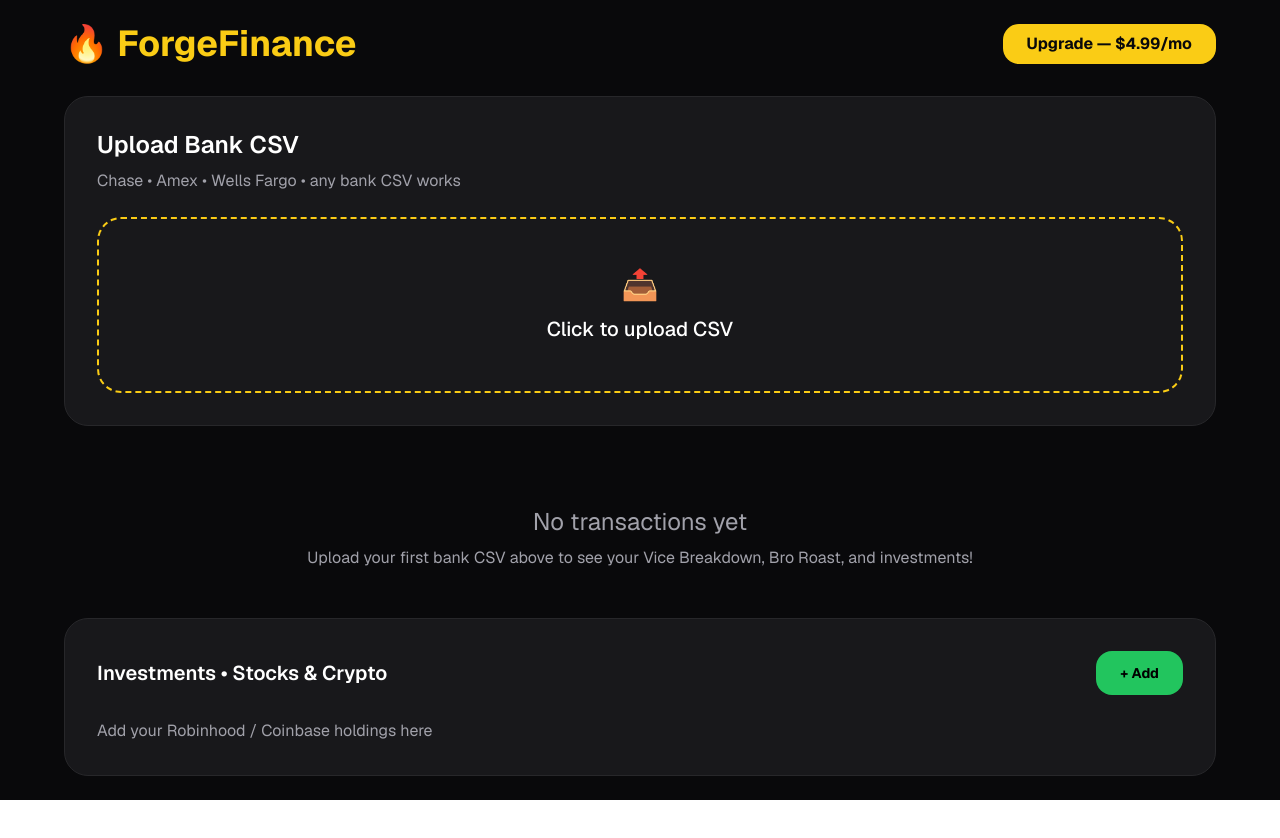
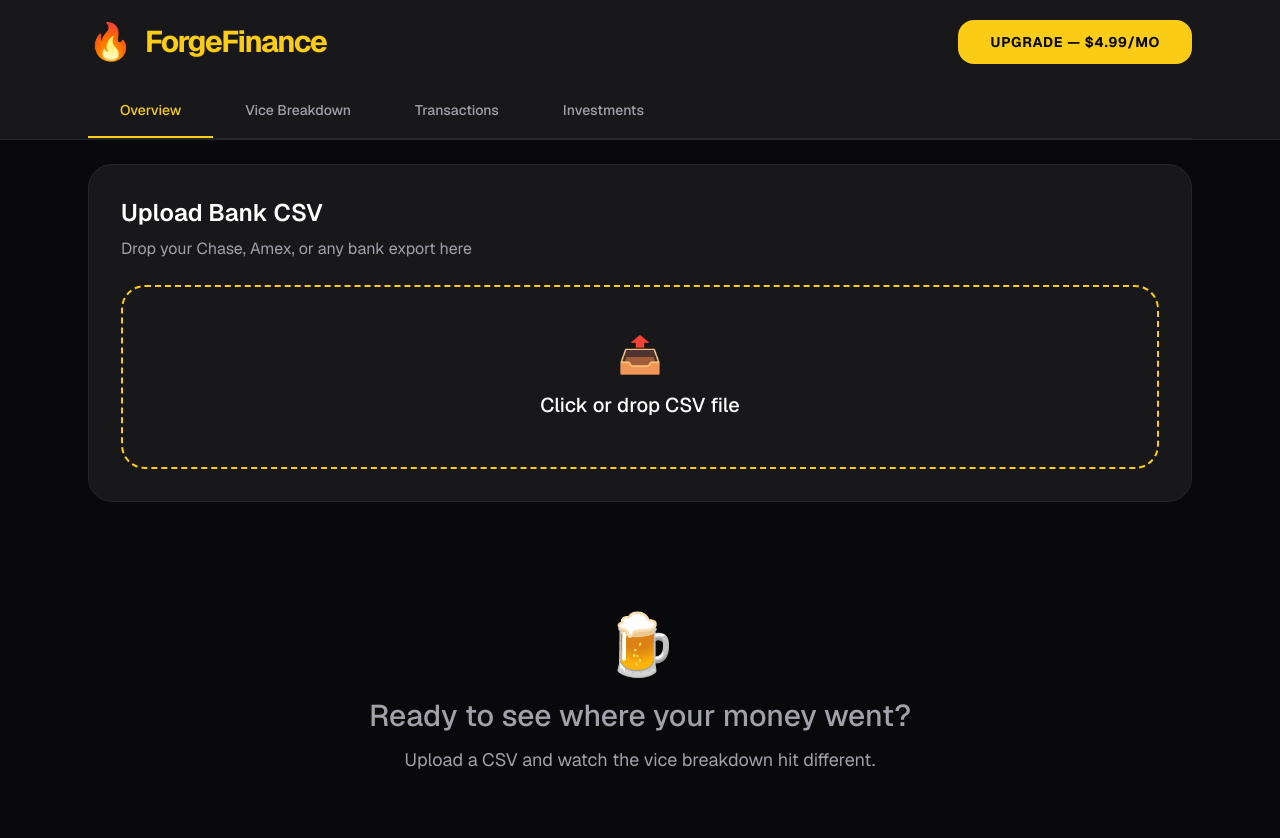
Before and after one commit to trae1357/forgefinance, a Next.js app: page / in a window 1280 px wide. Shown: the top 838 px of the page. Before the commit the page ends 800 px from the top, so only its background shows below. Built offline with nearby package versions, Linux system fonts and the light colour scheme.

Commit message:
Step 7: Premium boy-mode UI with tabs

```diff
--- a/app/page.tsx
+++ b/app/page.tsx
@@ -6,21 +6,19 @@ import { loadStripe } from '@stripe/stripe-js';
 export default function Home() {
   const [transactions, setTransactions] = useState<any[]>([]);
   const [fileName, setFileName] = useState('');
-  const [isPremium, setIsPremium] = useState(false);
-  const [investments, setInvestments] = useState<any[]>([]);
+  const [activeTab, setActiveTab] = useState<'overview' | 'breakdown' | 'transactions' | 'investments'>('overview');
+  const [isPremium] = useState(false); // we'll hook real premium later
 
   const STRIPE_PRICE_ID = 'price_1TRyJu0hatOTkfbRORpZ1I4I';
   const STRIPE_PUBLISHABLE_KEY = 'pk_test_51TRxiu0hatOTkfbRHoyNmPCEuLnGrHR8bMR8i0crPka4c5mn63tPSO9k0fZJH3NFa1vhtqrkf23JdQ5AcLcRjUyI00NYDwTqQQ';
 
   const categories = ['Beer', 'Vapes', 'Gambling', 'Dating', 'Food', 'Gas', 'Groceries', 'Women\'s Stuff', 'Investing', 'Other'];
 
-  // Load from localStorage
   useEffect(() => {
     const saved = localStorage.getItem('forgefinance_transactions');
     if (saved) setTransactions(JSON.parse(saved));
   }, []);
 
-  // Save to localStorage
   useEffect(() => {
     localStorage.setItem('forgefinance_transactions', JSON.stringify(transactions));
   }, [transactions]);
@@ -62,6 +60,8 @@ export default function Home() {
     return 'Other';
   };
 
+  const totalSpent = transactions.reduce((sum, t) => sum + Math.abs(t.amount), 0);
+
   const handleUpgrade = async () => {
     const stripe = await loadStripe(STRIPE_PUBLISHABLE_KEY);
     if (!stripe) return alert('Stripe failed to load');
@@ -73,130 +73,170 @@ export default function Home() {
     });
   };
 
-  const totalSpent = transactions.reduce((sum, t) => sum + Math.abs(t.amount), 0);
-
-  const addInvestment = () => {
-    const ticker = prompt('Ticker (AAPL, BTC, TSLA, etc.)?');
-    if (!ticker) return;
-    const value = parseFloat(prompt('Current value $ ?') || '0');
-    setInvestments([...investments, { ticker: ticker.toUpperCase(), value }]);
-  };
-
-  const exportCSV = () => {
-    if (transactions.length === 0) return;
-    const csv = ['Date,Description,Amount,Category,Merchant', ...transactions.map(t => `${t.date},${t.description},${t.amount},${t.category},${t.merchant}`)].join('\n');
-    const blob = new Blob([csv], { type: 'text/csv' });
-    const url = URL.createObjectURL(blob);
-    const a = document.createElement('a');
-    a.href = url;
-    a.download = 'forgefinance-export.csv';
-    a.click();
-  };
-
   return (
-    <div className="min-h-screen bg-zinc-950 text-white p-6">
-      <div className="max-w-6xl mx-auto">
-        <div className="flex justify-between items-center mb-8">
-          <h1 className="text-4xl font-bold text-yellow-400">🔥 ForgeFinance</h1>
-          <div className="flex items-center gap-4">
-            {!isPremium && <button onClick={handleUpgrade} className="bg-yellow-400 text-zinc-950 px-6 py-2 rounded-2xl font-bold">Upgrade — $4.99/mo</button>}
-            {isPremium && <span className="text-green-400 font-medium">✅ Premium</span>}
+    <div className="min-h-screen bg-zinc-950 text-white">
+      {/* Top Nav */}
+      <div className="border-b border-zinc-800 bg-zinc-900">
+        <div className="max-w-6xl mx-auto px-6 py-5 flex items-center justify-between">
+          <div className="flex items-center gap-3">
+            <span className="text-4xl">🔥</span>
+            <h1 className="text-3xl font-bold tracking-tighter text-yellow-400">ForgeFinance</h1>
+          </div>
+          <div className="flex items-center gap-6">
+            {!isPremium && (
+              <button
+                onClick={handleUpgrade}
+                className="bg-yellow-400 hover:bg-amber-300 text-zinc-950 font-bold px-8 py-3 rounded-2xl text-sm tracking-wider"
+              >
+                UPGRADE — $4.99/MO
+              </button>
+            )}
+            {isPremium && <span className="text-green-400 font-medium flex items-center gap-2">✅ PREMIUM</span>}
           </div>
         </div>
 
-        {/* Upload Box - ALWAYS visible */}
-        <div className="bg-zinc-900 rounded-3xl p-8 mb-8 border border-zinc-800">
+        {/* Tabs */}
+        <div className="max-w-6xl mx-auto px-6">
+          <div className="flex border-b border-zinc-800 text-sm font-medium">
+            {(['overview', 'breakdown', 'transactions', 'investments'] as const).map(tab => (
+              <button
+                key={tab}
+                onClick={() => setActiveTab(tab)}
+                className={`px-8 py-4 capitalize border-b-2 transition-colors ${
+                  activeTab === tab
+                    ? 'border-yellow-400 text-yellow-400'
+                    : 'border-transparent text-zinc-400 hover:text-white'
+                }`}
+              >
+                {tab === 'overview' ? 'Overview' : tab === 'breakdown' ? 'Vice Breakdown' : tab}
+              </button>
+            ))}
+          </div>
+        </div>
+      </div>
+
+      <div className="max-w-6xl mx-auto p-6">
+        {/* UPLOAD BOX - always visible */}
+        <div className="bg-zinc-900 rounded-3xl p-8 border border-zinc-800 mb-8">
           <h2 className="text-2xl font-semibold mb-2">Upload Bank CSV</h2>
-          <p className="text-zinc-400 mb-6">Chase • Amex • Wells Fargo • any bank CSV works</p>
-          <label className="block w-full border-2 border-dashed border-yellow-400 hover:border-yellow-300 rounded-3xl p-12 text-center cursor-pointer transition-colors">
+          <p className="text-zinc-400 mb-6">Drop your Chase, Amex, or any bank export here</p>
+          <label className="block w-full border-2 border-dashed border-yellow-400 hover:border-yellow-300 rounded-3xl p-12 text-center cursor-pointer transition-all">
             <input type="file" accept=".csv" onChange={handleFileUpload} className="hidden" />
-            <span className="text-3xl mb-3 block">📤</span>
-            <span className="text-xl font-medium">Click to upload CSV</span>
-            {fileName && <p className="text-green-400 mt-6">✅ {fileName}</p>}
+            <span className="text-4xl block mb-4">📤</span>
+            <span className="text-xl font-medium">Click or drop CSV file</span>
+            {fileName && <p className="text-green-400 mt-6 font-medium">✅ {fileName}</p>}
           </label>
         </div>
 
-        {transactions.length === 0 && (
-          <div className="text-center py-12 text-zinc-400">
-            <p className="text-2xl">No transactions yet</p>
-            <p className="mt-2">Upload your first bank CSV above to see your Vice Breakdown, Bro Roast, and investments!</p>
+        {transactions.length === 0 ? (
+          <div className="text-center py-20 text-zinc-400">
+            <div className="text-6xl mb-6">🍺</div>
+            <p className="text-3xl font-medium">Ready to see where your money went?</p>
+            <p className="mt-3 text-lg">Upload a CSV and watch the vice breakdown hit different.</p>
+          </div>
+        ) : (
+          <>
+            {activeTab === 'overview' && (
+              <div className="grid grid-cols-1 lg:grid-cols-2 gap-6">
+                <div className="bg-zinc-900 rounded-3xl p-8 border border-zinc-800">
+                  <h3 className="text-xl font-semibold mb-6">Bro Roast</h3>
+                  <p className="text-3xl leading-tight">
+                    You dropped <span className="text-yellow-400">${totalSpent.toFixed(0)}</span> this month.<br />
+                    {transactions.filter(t => t.category === 'Beer').length > 2 ? 'Those beers are stacking up, king 💀' : 'You\'re forging ahead, legend.'}
+                  </p>
+                </div>
+                <div className="bg-zinc-900 rounded-3xl p-8 border border-zinc-800">
+                  <h3 className="text-xl font-semibold mb-6">Quick Stats</h3>
+                  <div className="grid grid-cols-2 gap-6 text-center">
+                    <div>
+                      <div className="text-4xl font-bold text-yellow-400">{transactions.length}</div>
+                      <div className="text-sm text-zinc-400">Transactions</div>
+                    </div>
+                    <div>
+                      <div className="text-4xl font-bold text-yellow-400">${totalSpent.toFixed(0)}</div>
+                      <div className="text-sm text-zinc-400">Total Spent</div>
+                    </div>
+                  </div>
+                </div>
               </div>
             )}
 
-        {transactions.length > 0 && (
-          <>
-            <div className="grid grid-cols-1 lg:grid-cols-2 gap-6 mb-8">
+            {activeTab === 'breakdown' && (
               <div className="bg-zinc-900 rounded-3xl p-8 border border-zinc-800">
-                <h3 className="text-xl font-semibold mb-6">Your Vice Breakdown</h3>
-                <div className="space-y-5">
+                <h3 className="text-2xl font-semibold mb-8">Vice Breakdown</h3>
+                <div className="space-y-6">
                   {categories.map(cat => {
                     const amount = transactions.filter(t => t.category === cat).reduce((sum, t) => sum + Math.abs(t.amount), 0);
                     const percent = totalSpent > 0 ? Math.round((amount / totalSpent) * 100) : 0;
                     return (
-                      <div key={cat} className="flex items-center gap-4">
-                        <div className="w-32 text-sm font-medium">{cat}</div>
-                        <div className="flex-1 h-3 bg-zinc-800 rounded-3xl overflow-hidden">
-                          <div className="h-full bg-yellow-400" style={{ width: `${percent}%` }} />
+                      <div key={cat} className="flex items-center gap-6">
+                        <div className="w-36 font-semibold">{cat}</div>
+                        <div className="flex-1 h-4 bg-zinc-800 rounded-3xl overflow-hidden">
+                          <div className="h-full bg-yellow-400 transition-all" style={{ width: `${percent}%` }} />
                         </div>
-                        <div className="font-mono w-20 text-right">${amount.toFixed(0)}</div>
+                        <div className="font-mono w-24 text-right">${amount.toFixed(0)}</div>
                       </div>
                     );
                   })}
                 </div>
               </div>
+            )}
 
-              <div className="bg-zinc-900 rounded-3xl p-8 border border-zinc-800 flex flex-col">
-                <h3 className="text-xl font-semibold mb-4">Bro Roast</h3>
-                <p className="text-2xl leading-tight flex-1">
-                  You spent <span className="text-yellow-400">$${totalSpent.toFixed(0)}</span> this month.<br />
-                  {transactions.filter(t => t.category === 'Beer').length > 2 ? 'Those beers are stacking up, king 💀' : 'You\'re forging ahead.'}
-                </p>
-              </div>
-            </div>
-
-            <div className="bg-zinc-900 rounded-3xl p-8 border border-zinc-800 mb-8">
-              <h3 className="text-xl font-semibold mb-6">Recent Transactions ({transactions.length})</h3>
-              <div className="max-h-96 overflow-auto">
-                <table className="w-full text-sm">
+            {activeTab === 'transactions' && (
+              <div className="bg-zinc-900 rounded-3xl p-8 border border-zinc-800">
+                <h3 className="text-xl font-semibold mb-6">Recent Transactions</h3>
+                <div className="max-h-[500px] overflow-auto">
+                  <table className="w-full">
                     <thead>
-                    <tr className="border-b border-zinc-700 text-zinc-400">
-                      <th className="text-left pb-4">Date</th>
-                      <th className="text-left pb-4">Description</th>
-                      <th className="text-left pb-4">Category</th>
-                      <th className="text-right pb-4">Amount</th>
+                      <tr className="text-zinc-400 text-xs border-b border-zinc-700">
+                        <th className="text-left pb-4">DATE</th>
+                        <th className="text-left pb-4">DESCRIPTION</th>
+                        <th className="text-left pb-4">CATEGORY</th>
+                        <th className="text-right pb-4">AMOUNT</th>
                       </tr>
                     </thead>
                     <tbody>
-                    {transactions.slice(0, 15).map((t, i) => (
-                      <tr key={i} className="border-b border-zinc-800 last:border-none">
-                        <td className="py-4 text-zinc-400 font-mono">{t.date}</td>
-                        <td className="py-4">{t.description}</td>
-                        <td className="py-4"><span className="px-4 py-1 bg-zinc-800 text-yellow-300 text-xs rounded-2xl">{t.category}</span></td>
-                        <td className="py-4 text-right font-mono text-red-400">-${Math.abs(t.amount).toFixed(2)}</td>
+                      {transactions.slice(0, 20).map((t, i) => (
+                        <tr key={i} className="border-b border-zinc-800 last:border-none hover:bg-zinc-800/50">
+                          <td className="py-5 text-zinc-400 font-mono text-sm">{t.date}</td>
+                          <td className="py-5">{t.description}</td>
+                          <td className="py-5"><span className="px-5 py-1 bg-zinc-800 text-yellow-300 text-xs rounded-3xl">{t.category}</span></td>
+                          <td className="py-5 text-right font-mono text-red-400">-${Math.abs(t.amount).toFixed(2)}</td>
                         </tr>
                       ))}
                     </tbody>
                   </table>
                 </div>
               </div>
+            )}
+
+            {activeTab === 'investments' && (
+              <div className="bg-zinc-900 rounded-3xl p-8 border border-zinc-800">
+                <div className="flex justify-between mb-8">
+                  <h3 className="text-2xl font-semibold">Investments • Stocks &amp; Crypto</h3>
+                  <button onClick={() => {
+                    const ticker = prompt('Ticker (AAPL, BTC, etc.)?');
+                    if (!ticker) return;
+                    const value = parseFloat(prompt('Current value $ ?') || '0');
+                    setInvestments([...investments, { ticker: ticker.toUpperCase(), value }]);
+                  }} className="bg-green-500 hover:bg-green-400 text-black px-8 py-3 rounded-2xl text-sm font-bold">
+                    + Add Holding
+                  </button>
+                </div>
+                {investments.length > 0 ? (
+                  investments.map((inv, i) => (
+                    <div key={i} className="flex justify-between py-6 border-b border-zinc-800 last:border-none">
+                      <span className="font-mono text-xl">{inv.ticker}</span>
+                      <span className="text-2xl font-bold text-green-400">${inv.value}</span>
+                    </div>
+                  ))
+                ) : (
+                  <p className="text-zinc-400 py-12 text-center">No investments added yet. Add your Robinhood or Coinbase stuff here.</p>
+                )}
+              </div>
+            )}
           </>
         )}
-
-        {/* Investments */}
-        <div className="bg-zinc-900 rounded-3xl p-8 border border-zinc-800">
-          <div className="flex justify-between items-center mb-6">
-            <h3 className="text-xl font-semibold">Investments • Stocks &amp; Crypto</h3>
-            <button onClick={addInvestment} className="bg-green-500 text-black px-6 py-3 rounded-2xl text-sm font-bold">+ Add</button>
-          </div>
-          {investments.length > 0 ? investments.map((inv, i) => (
-            <div key={i} className="flex justify-between py-4 border-b border-zinc-800 last:border-none">
-              <span className="font-mono">{inv.ticker}</span>
-              <span className="font-bold text-green-400">${inv.value}</span>
-            </div>
-          )) : (
-            <p className="text-zinc-400">Add your Robinhood / Coinbase holdings here</p>
-          )}
-        </div>
       </div>
     </div>
   );
```
Lines whose indentation alone changed are shown as unchanged.
